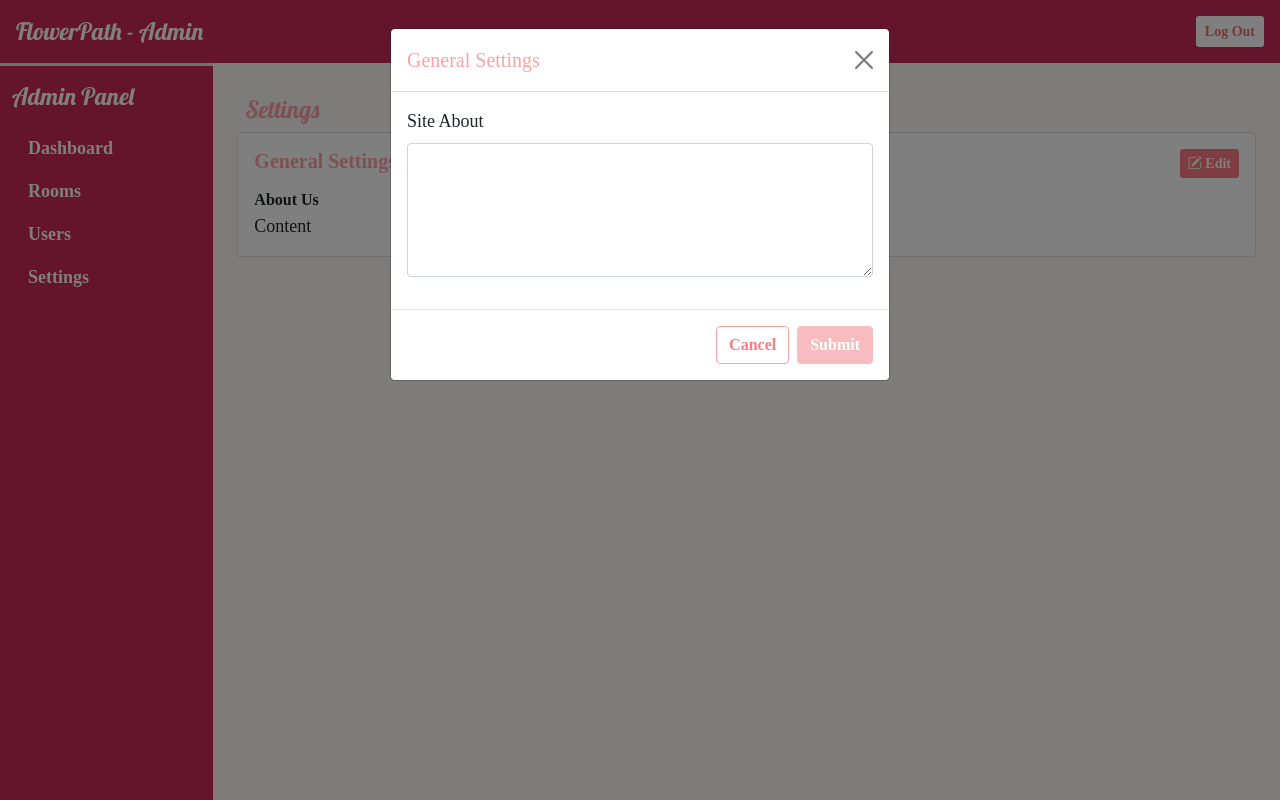
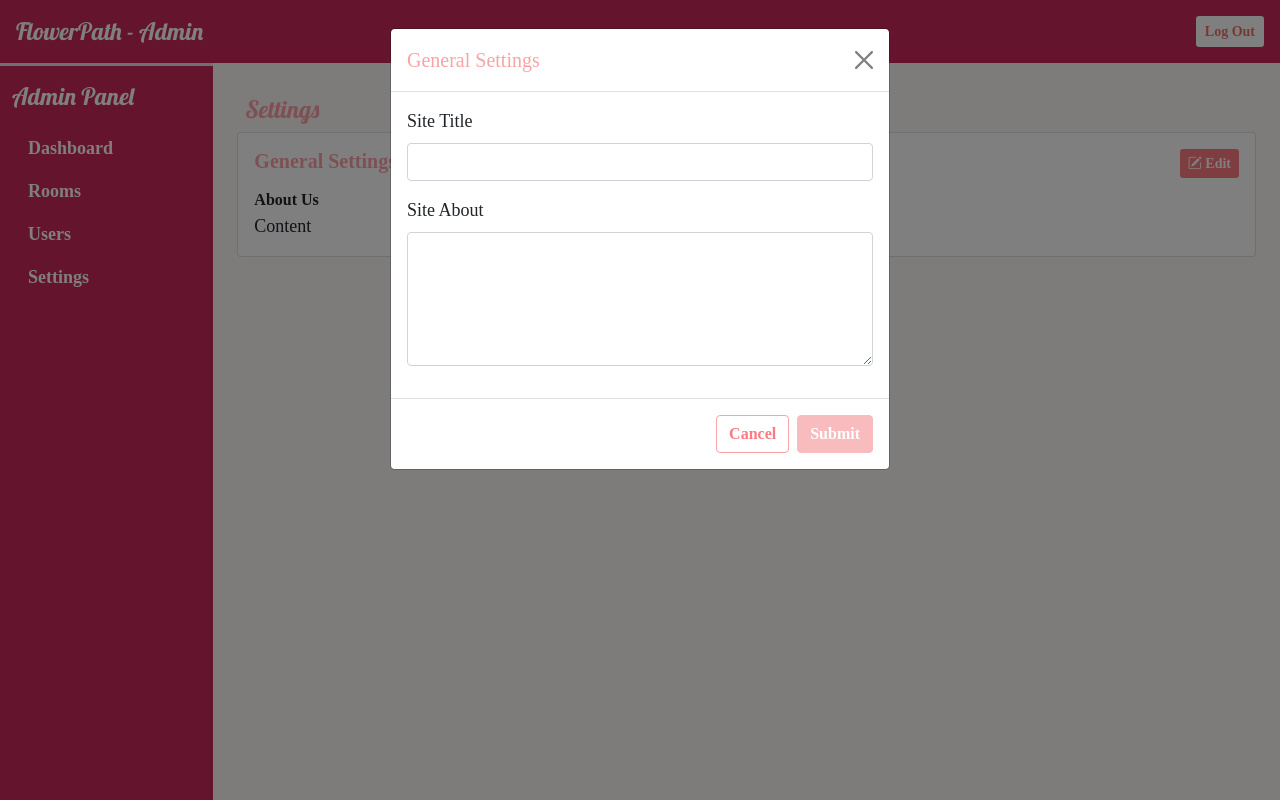
Before and after one commit to Ellesirkall/flower, a PHP site: page /Admin/settings.php in a window 1280 px wide, after a click on "Edit". Run offline with PHP 8.4, Linux system fonts and the light colour scheme; the visitor is signed in with stand-in values (Sample User, id 1); data that the repository does not hold is empty.

Commit message:
new changes

```diff
--- /dev/null
+++ b/Admin/ajax/settings_crud.php
@@ -0,0 +1,14 @@
+<?php
+require('../inc/adminSQL.php');
+require('../inc/essentials.php');
+adminLogin();
+
+if (isset($_POST['get_general'])) {
+    $q = "SELECT * FROM `settings` WHERE `id_no`=?";
+    $values = [1];
+    $res = select($q, $values, "i");
+    $data = mysqli_fetch_assoc($res);
+    $json_data = json_encode($data);
+    echo $json_data;
+    }
+?>
--- a/Admin/inc/header.php
+++ b/Admin/inc/header.php
@@ -1,6 +1,3 @@
-
-
-
 <div class="container-fluid text-light p-3 d-flex align-items-center justify-content-between sticky-top" style="background-color:#c92b5a;">
     <h5 class="mb-0 fw text-white lobster-regular">FlowerPath - Admin</h5>
     <a href="logout.php" class="btn btn-sm btn-log" style="  background-color: white; color:#ee6e6e;">Log Out</a>
--- a/Admin/settings.php
+++ b/Admin/settings.php
@@ -22,7 +22,7 @@ session_regenerate_id(true);
         <div class="col-lg-10 ms-auto p-4 overflow-hidden">
             <h4 class="m-2 lobster-regular color-pink">Settings</h4>
 
-
+            <!-- Setting section -->
 
             <div class="card">
                 <div class="card-body">
@@ -37,6 +37,8 @@ session_regenerate_id(true);
                 </div>
             </div>
 
+            <!-- Setting Modal -->
+
             <div class="modal fade" id="general-s" data-bs-backdrop="true" data-bs-keyboard="false" tabindex="-1" aria-labelledby="staticBackdropLabel" aria-hidden="true">
                 <div class="modal-dialog">
                     <form>
@@ -45,12 +47,18 @@ session_regenerate_id(true);
                                 <h5 class="modal-title color-pink">General Settings</h5>
                                 <button type="button" class="btn-close" data-bs-dismiss="modal" aria-label="Close"></button>
                             </div>
+
                             <div class="modal-body">
                                 <div class="mb-3">
+                                    <label class="form-label">Site Title</label>
+                                    <input type="text" name="site_title" id="site_title_inp" class="form-control shadow-none"></input>
+                                </div>
+                                <div class="mb-3">
                                     <label class="form-label">Site About</label>
-                            <textarea name="site_about" class="form-control shadow-none" rows="5"></textarea>
+                                    <textarea name="site_about" id="site_about_inp" class="form-control shadow-none" rows="5"></textarea>
                                 </div>
                             </div>
+
                             <div class="modal-footer">
                                 <button type="button" class="btn btn-outline-dark" data-bs-dismiss="modal">Cancel</button>
                                 <button type="button" class="btn custom-bg text-white shadow-none">Submit</button>
@@ -60,11 +68,43 @@ session_regenerate_id(true);
                 </div>
             </div>
 
+
         </div>
     </div>
 </div>
 
 
     <?php require('inc/scripts.php');?>
+
+    <script>
+        let general_data;
+
+        function get_general(){
+
+            let site_title = document.getElementById('site_title');
+            let site_about = document.getElementById('site_about');
+
+            let xhr = new XMLHttpRequest();
+            xhr.open("POST","ajax/settings_crud.php",true);
+            xhr.setRequestHeader('Content-Type', 'application/x-www-form-urlencoded');
+
+            xhr.onload = function(){
+            general_data = this.responseText;
+            console.log(general_data);
+
+            site_title.innerText = general_data.site_title;
+            site_about.innerText = general_data.site_about;
+            }
+
+            xhr.send('get-general');
+        }
+
+
+        window.onload = function(){
+            get_general();
+        }
+
+    </script>
+
 </body>
 </html>
```
Lines whose indentation alone changed are shown as unchanged.
